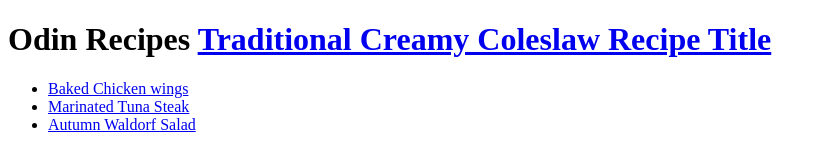
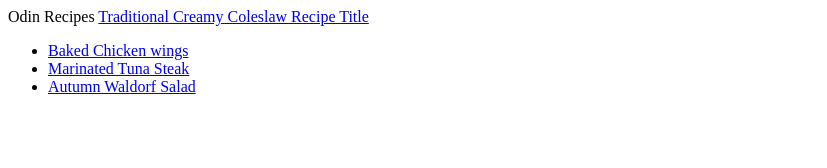
Before and after one commit to Emeralda0144/odin-recipes, a plain HTML site: page index.html in a window 1280 px wide. Shown: the whole page, without its empty margins (0-827 px from the left). Drawn offline with Linux system fonts and the light colour scheme.

Commit message:
Update index.html

```diff
--- a/index.html
+++ b/index.html
@@ -2,12 +2,12 @@
 <html lang="en">
 <head>
     <meta charset="UTF-8">
-    <meta http-equiv="X-UA-Compatible" content="IE=edge">
-    <meta name="viewport" content="width=device-width, initial-scale=1.0">
     <title>Project Recipes</title>
 </head>
 <body>
-    <h1>Odin Recipes <a href="recipes/salad.html">Traditional Creamy Coleslaw Recipe Title</a></h1>
+    <div>
+        Odin Recipes <a href="recipes/salad.html">Traditional Creamy Coleslaw Recipe Title</a>
+    </div>
     <div>
         <ul>
             <li><a href="recipes/chicken.html">Baked Chicken wings</a></li>
```
